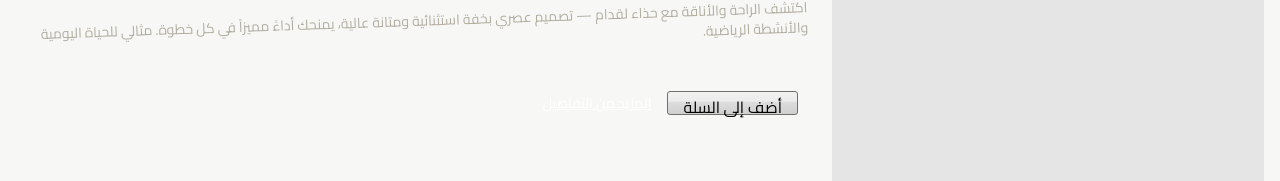
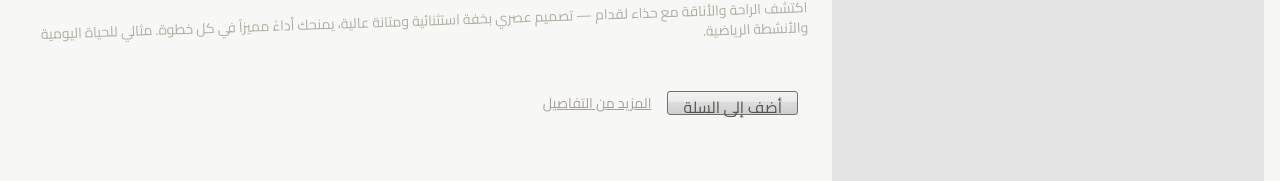
Before and after one commit to redaezziani/l9dam, a Next.js app: page / in a window 1280 px wide. Shown: the part 433-614 px from the top of the page. Built offline with nearby package versions, Linux system fonts and the light colour scheme; no server answers.

Commit message:
fix: update button and link styles for better visibility and consistency

```diff
--- a/src/app/page.tsx
+++ b/src/app/page.tsx
@@ -46,20 +46,16 @@ export default function HomePage() {
             {t('product.description')}
           </p>
 
-          <div className="flex gap-2 justify-start items-center mt-6">
-            <button
-              className="win7-btn h-6"
-              type="button"
-            >
+          <div className="flex gap-2 justify-start  items-center mt-6">
+            <button className="win7-btn h-6 text-stone-600" type="button">
               {t('product.addToCart')}
             </button>
 
             <div className="clear"></div>
-            <Link href="/about" className="text-sm  text-white underline">
+            <Link href="/about" className="text-sm text-stone-400   underline">
               {t('product.moreDetails')}
             </Link>
           </div>
-
         </div>
       </section>
     </BaseLayout>
```
